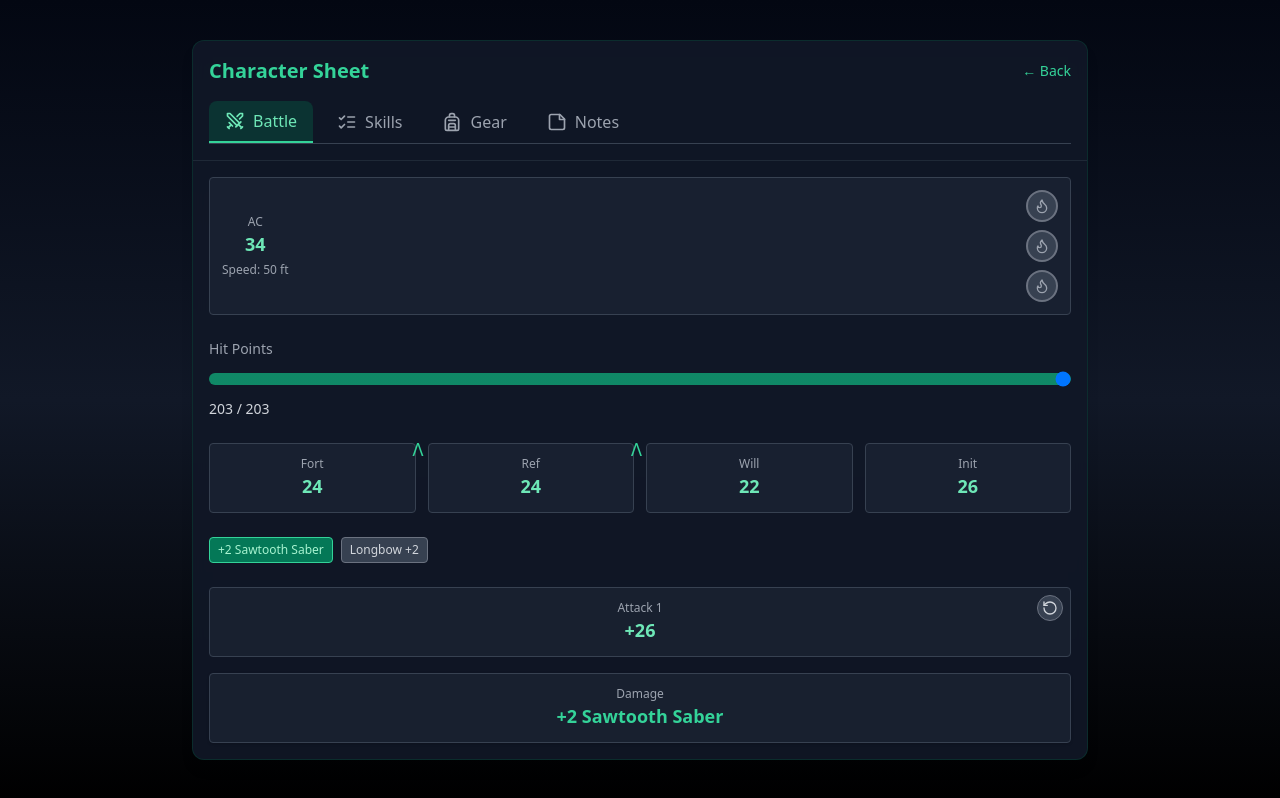
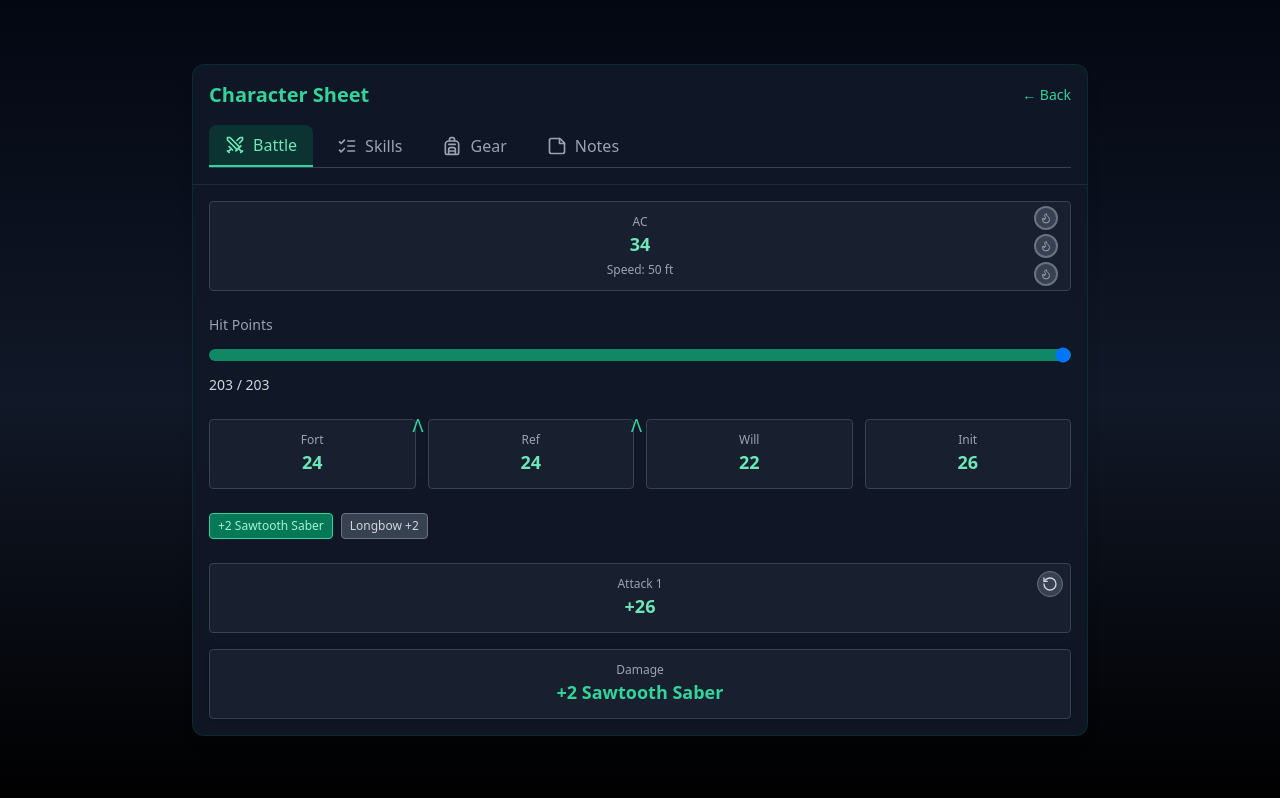
Before and after one commit to rlindgaard-collab/Karandras, a React (Vite) app: page /character-sheet in a window 1280 px wide. Built offline with nearby package versions, Linux system fonts and the light colour scheme.

Commit message:
Make toggle buttons smaller and center AC content

```diff
--- a/src/pages/CharacterSheetPage.tsx
+++ b/src/pages/CharacterSheetPage.tsx
@@ -253,27 +253,27 @@ export default function CharacterSheetPage() {
             <div>
               {/* AC + Speed */}
               <div className="mb-6 p-3 rounded bg-gray-800/60 border border-gray-700">
-                <div className="flex justify-between items-center">
-                  <div className="text-center">
+                <div className="flex justify-center items-center relative">
+                  <div className="text-center flex-1">
                     <span className="block text-xs text-gray-400">AC</span>
                     <span className="text-lg font-semibold text-emerald-300">{characterData.ac}</span>
                     <span className="block text-xs text-gray-400 mt-1">
                       Speed: {characterData.speed} ft
                     </span>
                   </div>
-                  <div className="flex flex-col gap-2">
+                  <div className="absolute right-0 flex flex-col gap-1">
                     {toggles.map((isActive, index) => (
                       <button
                         key={index}
                         type="button"
                         onClick={() => toggleButton(index as 0 | 1 | 2)}
-                        className={`w-8 h-8 rounded-full border-2 transition-all ${
+                        className={`w-6 h-6 rounded-full border-2 transition-all ${
                           isActive
                             ? 'bg-emerald-500 border-emerald-400 shadow-[0_0_10px_rgba(16,185,129,0.6)]'
                             : 'bg-gray-700 border-gray-500 hover:border-gray-400'
                         } flex items-center justify-center`}
                       >
-                        <Flame className={`w-4 h-4 ${
+                        <Flame className={`w-3 h-3 ${
                           isActive ? 'text-white' : 'text-gray-400'
                         }`} />
                       </button>
```
